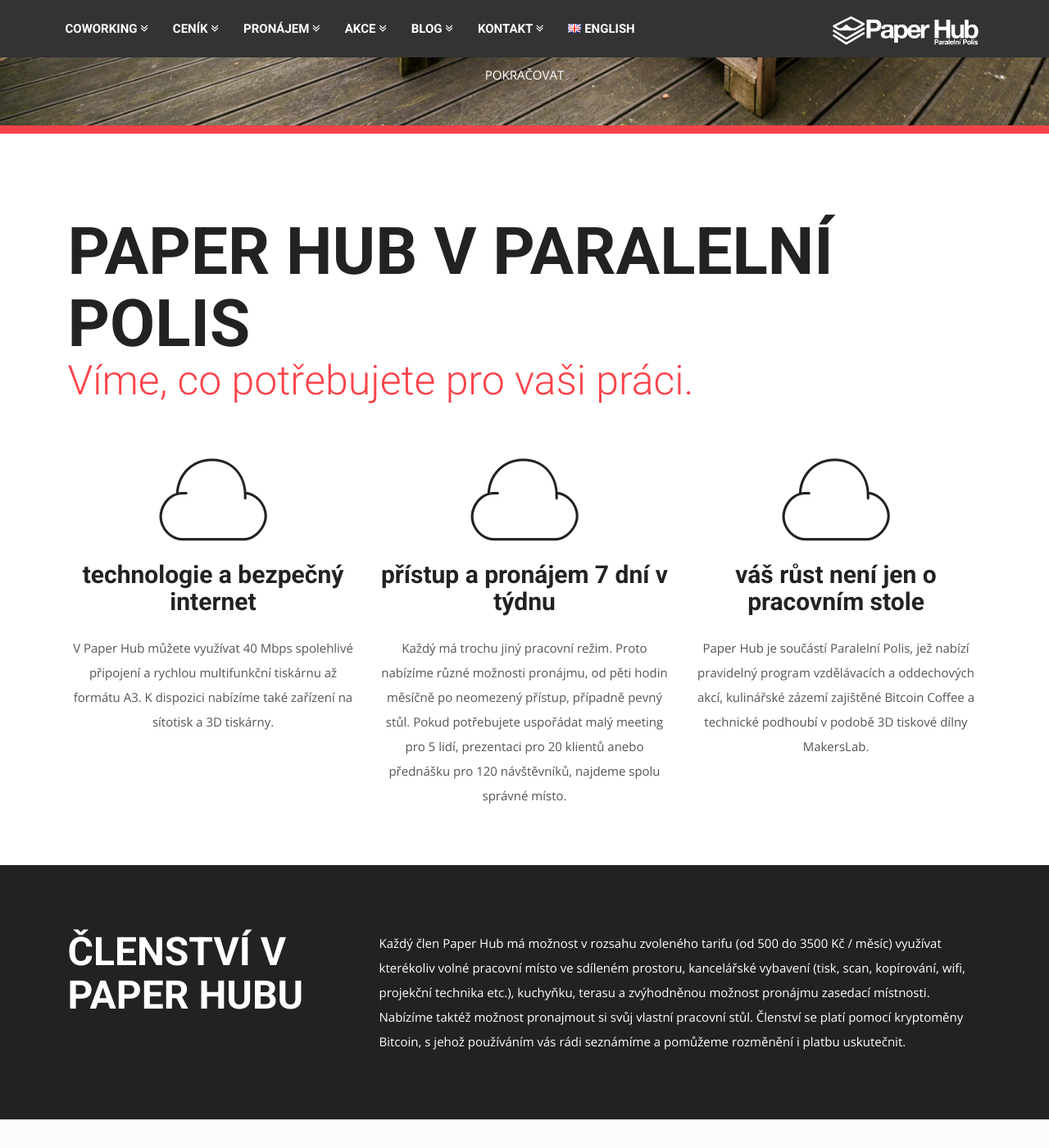
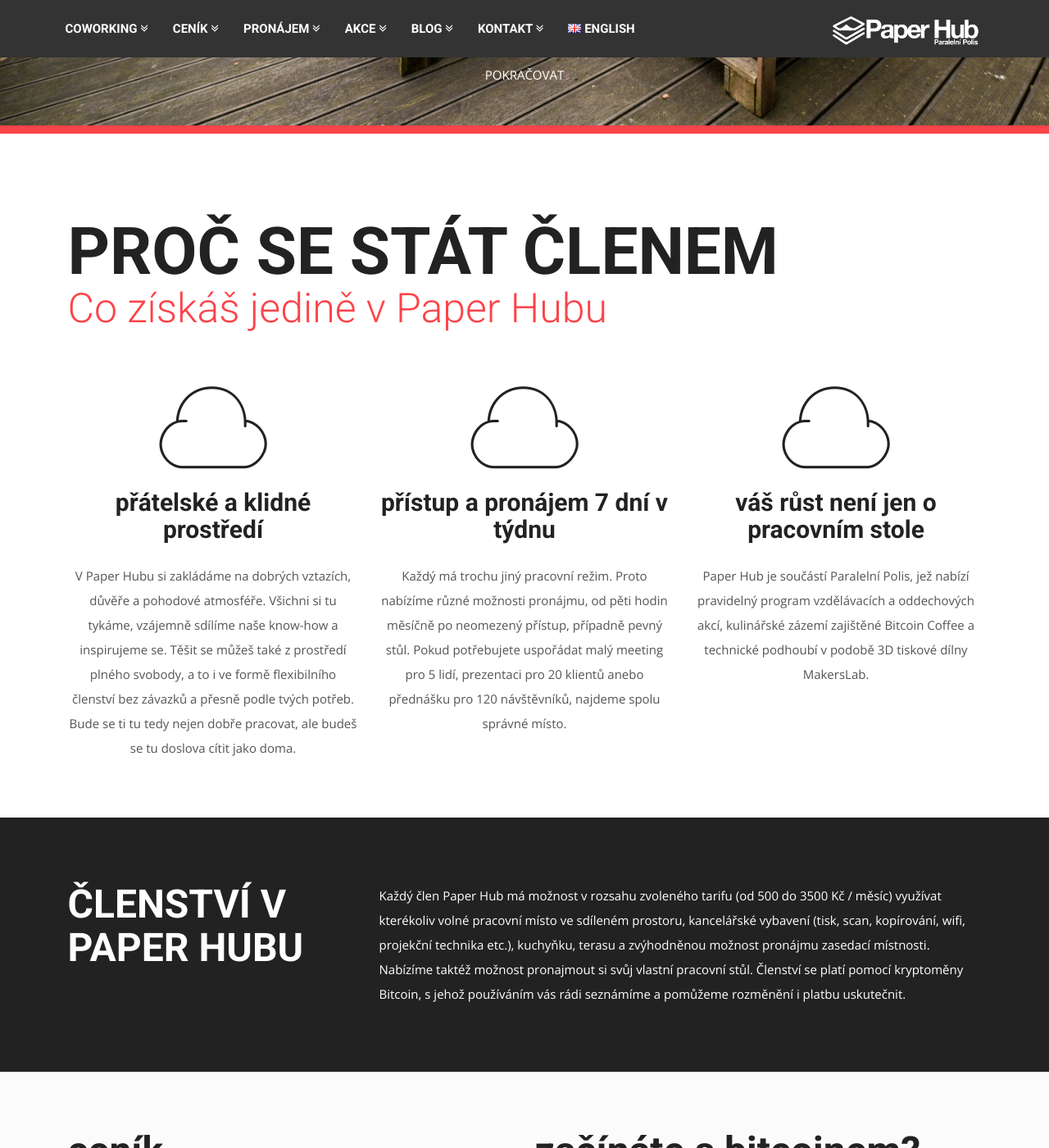
Before and after one commit to ParalelniPolis/paperhubweb, a Jekyll site: the page built from index.html, in a window 1280 px wide and 1400 px high, scrolled down 737 px. Shown: the whole window at 82% size. Built offline with Jekyll 4.4.1, drawn with Linux system fonts in a browser that asks for light colours; some web fonts are replaced; Markdown is read by kramdown in place of the engine named in the settings.

Commit message:
Update website_text.yaml

```diff
--- a/_data/website_text.yaml
+++ b/_data/website_text.yaml
@@ -109,19 +109,19 @@ continue_button:
 
 below_slides:
     header:
-        cz: "PAPER HUB V PARALELNÍ POLIS"
+        cz: "PROČ SE STÁT ČLENEM"
         eng: "PAPER HUB IN PARALELNI POLIS"
     red_text:
-        cz: "Víme, co potřebujete pro vaši práci."
+        cz: "Co získáš jedině v Paper Hubu"
         eng: "We know what you need to do your job."
 
 
 items_below_slides:
     -   title:
-            cz: "technologie a bezpečný internet"
+            cz: "přátelské a klidné prostředí"
             eng: "technology and safe internet connection"
         content:
-            cz: "V Paper Hub můžete využívat 40 Mbps spolehlivé připojení a rychlou multifunkční tiskárnu až formátu A3. K dispozici nabízíme také zařízení na sítotisk a 3D tiskárny."
+            cz: "V Paper Hubu si zakládáme na dobrých vztazích, důvěře a pohodové atmosféře. Všichni si tu tykáme, vzájemně sdílíme naše know-how a inspirujeme se. Těšit se můžeš také z prostředí plného svobody, a to i ve formě flexibilního členství bez závazků a přesně podle tvých potřeb. Bude se ti tu tedy nejen dobře pracovat, ale budeš se tu doslova cítit jako doma."
             eng: "Paper Hub provides you with 40 Mbps reliable internet connection and fast multifunctional printer capable of printing in up to A3 size. Silk screen and 3D printers are also at your disposal."
 
     -   title:
```
